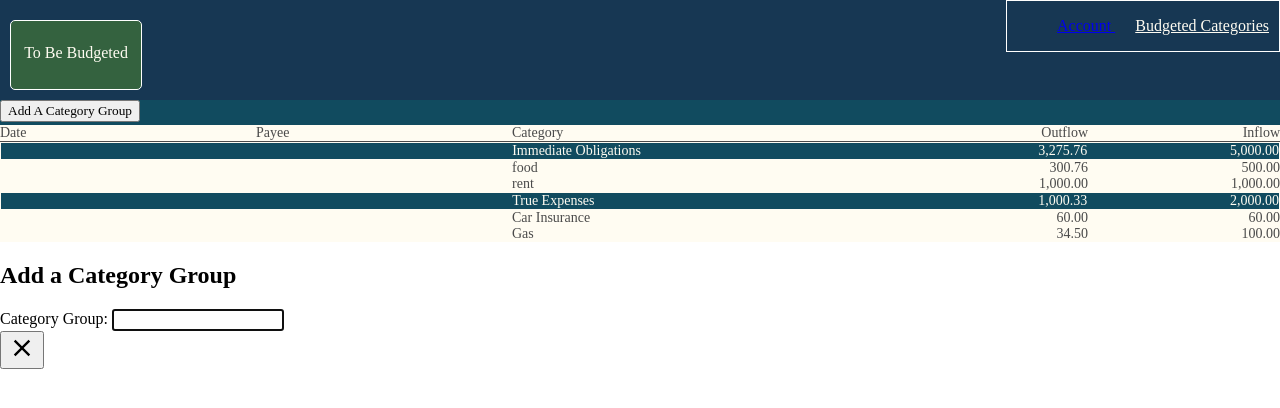
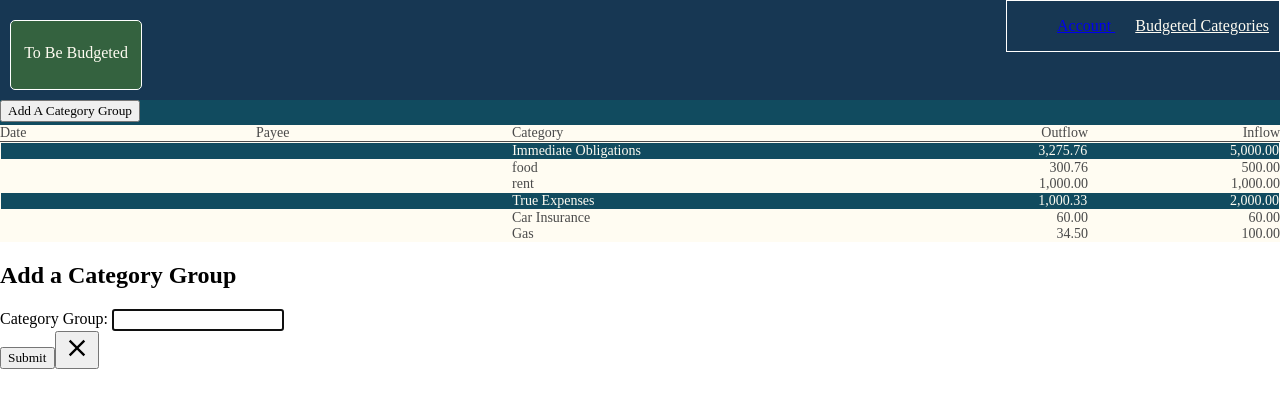
Before and after one commit to anbe6083/Budget_Application, a React (Create React App) app: page /budget in a window 1280 px wide. Both pictures are taken after a click on the button "Add A Category Group". Shown: the top 408 px of the page. Built offline with nearby package versions, Linux system fonts and the light colour scheme.

Commit message:
Added functionality to add a new category group

```diff
--- a/src/Budget_route.js
+++ b/src/Budget_route.js
@@ -1,4 +1,4 @@
-import React, {Component} from 'react';
+import React, { Component } from 'react';
 import TopBar from './TopBar';
 import AddCategoryBar from './addCategory';
 import TopLabel from './topLabel';
@@ -11,10 +11,10 @@ export default class Budget_Route extends Component {
         this.state = {
             categoryGroups: [
                 {
-                    groupName:'Immediate Obligations',
-                    budgeted:'5,000.00',
-                    activity:'3,275.76',
-                    subcategories:[
+                    groupName: 'Immediate Obligations',
+                    budgeted: '5,000.00',
+                    activity: '3,275.76',
+                    subcategories: [
                         {
                             category: 'food',
                             budgeted: '500.00',
@@ -28,10 +28,10 @@ export default class Budget_Route extends Component {
                     ]
                 },
                 {
-                    groupName:'True Expenses',
-                    budgeted:'2,000.00',
-                    activity:'1,000.33',
-                    subcategories:[
+                    groupName: 'True Expenses',
+                    budgeted: '2,000.00',
+                    activity: '1,000.33',
+                    subcategories: [
                         {
                             category: 'Car Insurance',
                             budgeted: '60.00',
@@ -48,12 +48,26 @@ export default class Budget_Route extends Component {
         }
     }
 
+    handleAddCategory(categoryGroup) {
+        alert(categoryGroup);
+        this.setState({
+            categoryGroups: this.state.categoryGroups.concat([
+                {
+                    groupName: categoryGroup,
+                    budgeted: '0.00',
+                    activity: '0.00',
+                    subcategories: []
+                }
+            ])
+        });
+    }
+
 
     render() {
         return (
             <div>
                 <TopBar label={"To Be Budgeted"} />
-                <AddCategoryBar  />
+                <AddCategoryBar handleAddCategory={this.handleAddCategory.bind(this)} />
                 <MainBudgetBody categoryGroups={this.state.categoryGroups} />
             </div>
         )
--- a/src/addCategory.js
+++ b/src/addCategory.js
@@ -5,9 +5,18 @@ export default class AddCategoryBar extends Component {
     constructor(props){
         super(props);
         this.state = {
-            open: false
+            open: false,
+            category_group: ''
         }
+
+        this.handleChange = this.handleChange.bind(this);
+        this.handleSubmit = this.handleSubmit.bind(this);
     }
+
+    handleChange(event) {
+        console.log(this.state.category_group);
+        this.setState({category_group: event.target.value});
+      }
 
     onOpenModal = () => {
         console.log('open modal');
@@ -18,6 +27,10 @@ export default class AddCategoryBar extends Component {
         this.setState({ open: false });
     };
 
+    handleSubmit = () => {
+        this.props.handleAddCategory(this.state.category_group);
+      }
+
     render() {
         const {open} = this.state;
         return (
@@ -25,9 +38,10 @@ export default class AddCategoryBar extends Component {
                 <button id="addCategoryBtn" onClick={this.onOpenModal} type="button">Add A Category Group</button>
                 <Modal open={open} onClose={this.onCloseModal} >
                     <h2>Add a Category Group</h2>
-                    Category Group: <input type='text' name="category-group"/> <br />
+                        Category Group: <input type='text' name="category_group" value={this.state.category_group} onChange={this.handleChange}/> <br />
+                        <button type='button' onClick={this.handleSubmit}>Submit</button>
                 </Modal>
             </div>
-        )
+        );
     }
 }
```
Also changed, not shown: src/category_groups.js (indentation only), 1 other file (tests, documents, lock files or other folders).
